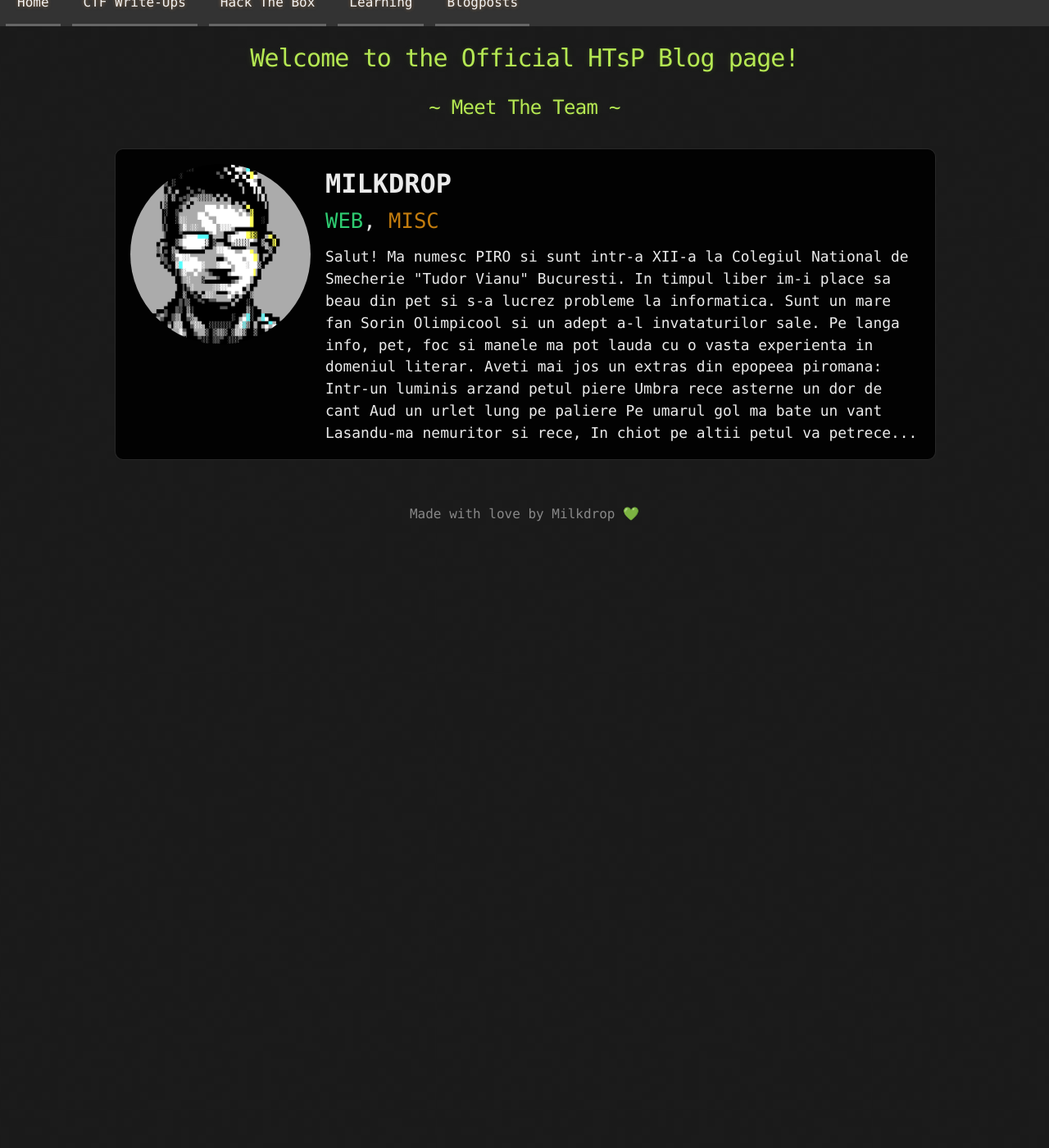
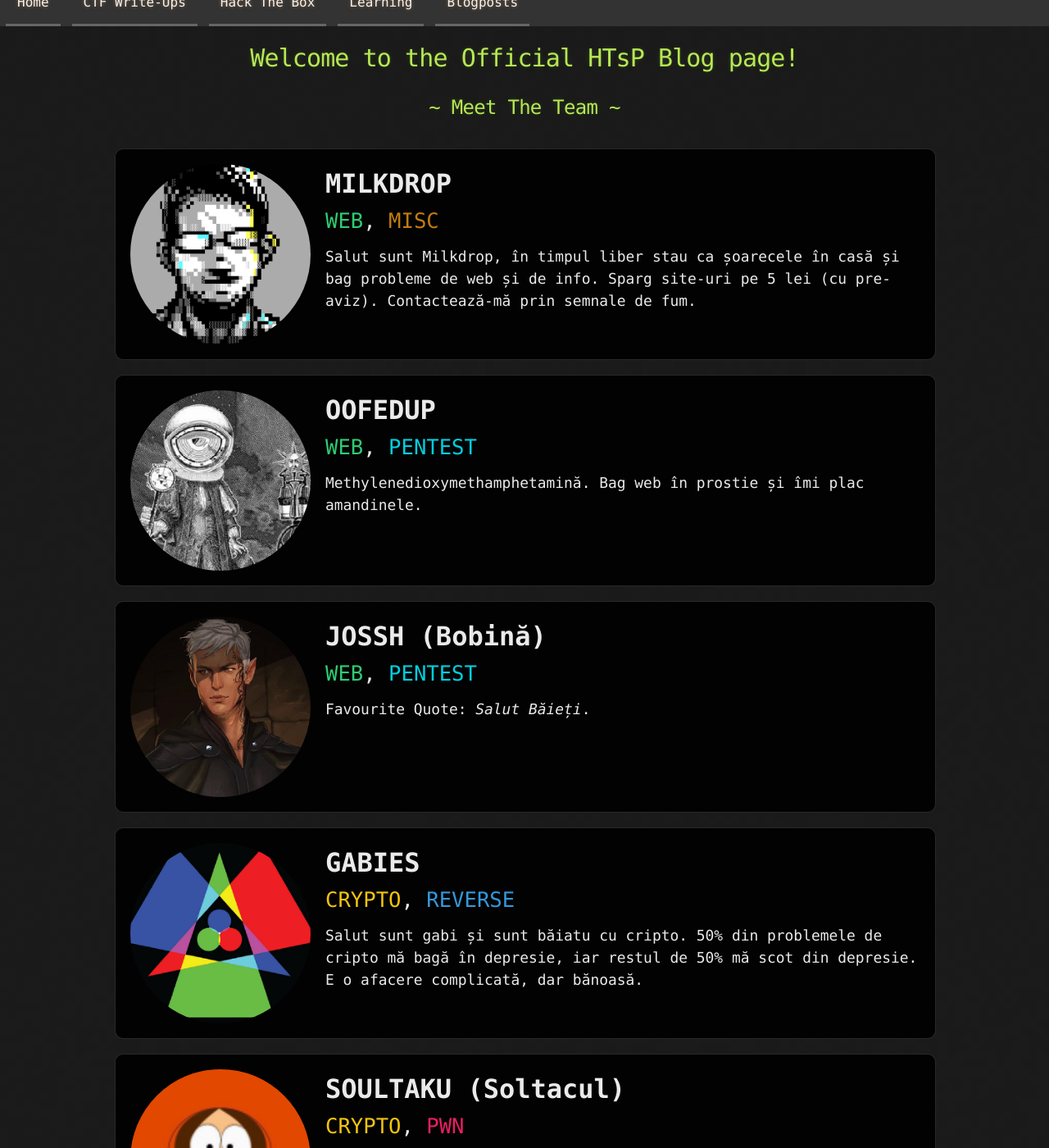
Before and after one commit to HecariiTuicaSiPaunii/Blog, a Jekyll site: the page built from index.html, in a window 1280 px wide and 1400 px high, scrolled down 243 px. Shown: the whole window at 82% size. Built offline with Jekyll 4.4.1, drawn with Linux system fonts in a browser that asks for light colours; before the commit the page ends 900 px from its top, so only the background shows below that; some of the changed text lies outside the part shown.

Commit message:
Update index.html

```diff
--- a/index.html
+++ b/index.html
@@ -16,18 +16,120 @@
 				<p class="misc">MISC</p>
 			</div>
 		</div>
-		<p style="margin-left: 25.6%; margin-right: 1.8%; margin-top:-1.4%; font-size:1.4vmin">Salut! Ma numesc PIRO si sunt intr-a XII-a la Colegiul National de Smecherie "Tudor Vianu" Bucuresti.
-In timpul liber im-i place sa beau din pet si s-a lucrez probleme la informatica. Sunt un mare fan Sorin Olimpicool si un adept a-l invataturilor sale.
-Pe langa info, pet, foc si manele ma pot lauda cu o vasta experienta in domeniul literar.
-
-Aveti mai jos un extras din epopeea piromana:
-
-Intr-un luminis arzand petul piere
-Umbra rece asterne un dor de cant
-Aud un urlet lung pe paliere
-Pe umarul gol ma bate un vant
-Lasandu-ma nemuritor si rece,
-In chiot pe altii petul va petrece...
+		<p style="margin-left: 25.6%; margin-right: 1.8%; margin-top:-1.4%; font-size:1.4vmin">
+			Salut sunt Milkdrop, în timpul liber stau ca șoarecele în casă și bag probleme de web și de info. Sparg site-uri pe 5 lei (cu pre-aviz). Contactează-mă prin semnale de fum.
+		</p>
+	</div>
+	<div class="card">
+		<img class="large-avatar" src="/assets/images/profiles/oofedup.png">
+		<div style="margin-top:1.8%; margin-left:25.6%">
+			<b style="font-size:2.5vmin; margin-top:1%">OOFEDUP</b>
+			<div style="display:flex; font-size:2vmin; margin-top:-3.2%">
+				<p class="web">WEB</p>
+				<p style="white-space: pre">, </p>
+				<p class="pentest">PENTEST</p>
+			</div>
+		</div>
+		<p style="margin-left: 25.6%; margin-right: 1.8%; margin-top:-1.4%; font-size:1.4vmin">
+			Methylenedioxymethamphetamină. Bag web în prostie și îmi plac amandinele.
+		</p>
+	</div>
+	<div class="card">
+		<img class="large-avatar" src="/assets/images/profiles/jossh.png">
+		<div style="margin-top:1.8%; margin-left:25.6%">
+			<b style="font-size:2.5vmin; margin-top:1%">JOSSH (Bobină)</b>
+			<div style="display:flex; font-size:2vmin; margin-top:-3.2%">
+				<p class="web">WEB</p>
+				<p style="white-space: pre">, </p>
+				<p class="pentest">PENTEST</p>
+			</div>
+		</div>
+		<p style="margin-left: 25.6%; margin-right: 1.8%; margin-top:-1.4%; font-size:1.4vmin">
+			Favourite Quote: <i>Salut Băieți</i>.
+		</p>
+	</div>
+	<div class="card">
+		<img class="large-avatar" src="/assets/images/profiles/gabies.png">
+		<div style="margin-top:1.8%; margin-left:25.6%">
+			<b style="font-size:2.5vmin; margin-top:1%">GABIES</b>
+			<div style="display:flex; font-size:2vmin; margin-top:-3.2%">
+				<p class="crypto">CRYPTO</p>
+				<p style="white-space: pre">, </p>
+				<p class="rev">REVERSE</p>
+			</div>
+		</div>
+		<p style="margin-left: 25.6%; margin-right: 1.8%; margin-top:-1.4%; font-size:1.4vmin">
+			Salut sunt gabi și sunt băiatu cu cripto. 50% din problemele de cripto mă bagă în depresie, iar restul de 50% mă scot din depresie. E o afacere complicată, dar bănoasă.
+		</p>
+	</div>
+	<div class="card">
+		<img class="large-avatar" src="/assets/images/profiles/soultaku.png">
+		<div style="margin-top:1.8%; margin-left:25.6%">
+			<b style="font-size:2.5vmin; margin-top:1%">SOULTAKU (Soltacul)</b>
+			<div style="display:flex; font-size:2vmin; margin-top:-3.2%">
+				<p class="crypto">CRYPTO</p>
+				<p style="white-space: pre">, </p>
+				<p class="pwn">PWN</p>
+			</div>
+		</div>
+		<p style="margin-left: 25.6%; margin-right: 1.8%; margin-top:-1.4%; font-size:1.4vmin">
+			Feistel Feistel Feistel Feistel Feistel Feistel Feistel Feistel Feistel Feistel Feistel Feistel Feistel Feistel Feistel Feistel Feistel Feistel Feistel
+		</p>
+	</div>
+	<div class="card">
+		<img class="large-avatar" src="/assets/images/profiles/littlewho.png">
+		<div style="margin-top:1.8%; margin-left:25.6%">
+			<b style="font-size:2.5vmin; margin-top:1%">LITTLEWHO (Mișu)</b>
+			<div style="display:flex; font-size:2vmin; margin-top:-3.2%">
+				<p class="pwn">PWN</p>
+				<p style="white-space: pre">, </p>
+				<p class="rev">REVERSE</p>
+			</div>
+		</div>
+		<p style="margin-left: 25.6%; margin-right: 1.8%; margin-top:-1.4%; font-size:1.4vmin">
+			Bună sunt Mihai și sunt alcoolic. Sparg cele mai grele PWN-uri, și lucrez cel mai bine după 6 ore de club.
+		</p>
+	</div>
+	<div class="card">
+		<img class="large-avatar" src="/assets/images/profiles/whybaut.png">
+		<div style="margin-top:1.8%; margin-left:25.6%">
+			<b style="font-size:2.5vmin; margin-top:1%">WHYBAUT (Frigider)</b>
+			<div style="display:flex; font-size:2vmin; margin-top:-3.2%">
+				<p class="pwn">PWN</p>
+				<p style="white-space: pre">, </p>
+				<p class="misc">MISC</p>
+			</div>
+		</div>
+		<p style="margin-left: 25.6%; margin-right: 1.8%; margin-top:-1.4%; font-size:1.4vmin">
+			<i>Gimiiiiiiiiiii</i>
+		</p>
+	</div>
+	<div class="card">
+		<img class="large-avatar" src="/assets/images/profiles/googal.png">
+		<div style="margin-top:1.8%; margin-left:25.6%">
+			<b style="font-size:2.5vmin; margin-top:1%">GOOGAL</b>
+			<div style="display:flex; font-size:2vmin; margin-top:-3.2%">
+				<p class="foren">FORENSICS</p>
+				<p style="white-space: pre">, </p>
+				<p class="misc">MISC</p>
+			</div>
+		</div>
+		<p style="margin-left: 25.6%; margin-right: 1.8%; margin-top:-1.4%; font-size:1.4vmin">
+			Salut sunt Googal. Acum poti pleca de la biroul meu, am treaba.
+		</p>
+	</div>
+	<div class="card">
+		<img class="large-avatar" src="/assets/images/profiles/trashpanda.png">
+		<div style="margin-top:1.8%; margin-left:25.6%">
+			<b style="font-size:2.5vmin; margin-top:1%">TRASHPANDA</b>
+			<div style="display:flex; font-size:2vmin; margin-top:-3.2%">
+				<p class="foren">FORENSICS</p>
+				<p style="white-space: pre">, </p>
+				<p class="misc">MISC</p>
+			</div>
+		</div>
+		<p style="margin-left: 25.6%; margin-right: 1.8%; margin-top:-1.4%; font-size:1.4vmin">
+			Eu am facut logo-ul, deci eu sunt creierul operațiunii.
 		</p>
 	</div>
 </div>
```
